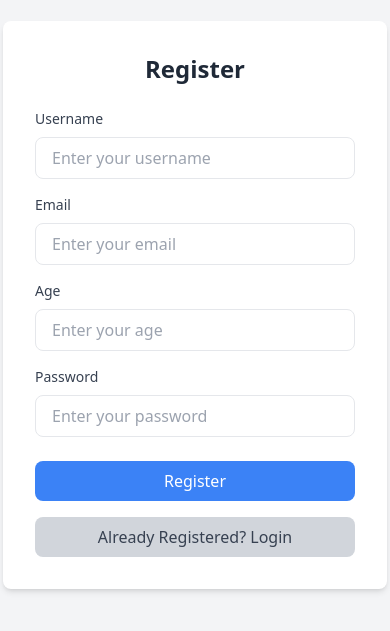
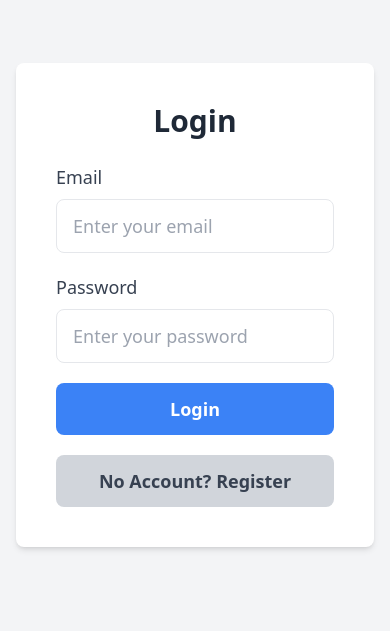
Before and after one commit to Mohammed-Faisal-L/mern_stack_project, a React (Create React App) app in the folder client/: page / in a window 390 px wide. Shown: the part 117-748 px from the top of the page. Built offline with nearby package versions, Linux system fonts and the light colour scheme.

Commit message:
lazy loading, responsiveness, logout and table to cards

```diff
--- a/client/src/components/CreateUser.jsx
+++ b/client/src/components/CreateUser.jsx
@@ -30,9 +30,7 @@ const CreateUser = () => {
       const response = await axios.post(
         "http://localhost:7777/user/createUser",
         values,
-        {
-          withCredentials: true,
-        }
+        { withCredentials: true }
       );
       if (response.status === 200) {
         navigate("/getUsers");
@@ -43,23 +41,23 @@ const CreateUser = () => {
   };
 
   const formik = useFormik({
-    initialValues: initialValues,
-    validationSchema: validationSchema,
+    initialValues,
+    validationSchema,
     onSubmit: handleSubmit,
   });
 
   return (
-    <div className="min-h-screen flex items-center justify-center bg-gray-100">
-      <div className="w-full max-w-md bg-white p-8 rounded-lg shadow-md">
-        <h1 className="text-2xl font-bold mb-6 text-center text-gray-800">
+    <div className="min-h-screen flex items-center justify-center bg-gray-100 px-4 sm:px-6 lg:px-8">
+      <div className="w-full max-w-lg md:max-w-md lg:max-w-lg xl:max-w-xl bg-white p-6 sm:p-8 rounded-lg shadow-md">
+        <h1 className="text-3xl sm:text-4xl font-bold mb-6 text-center text-gray-800">
           Create User
         </h1>
 
-        <form onSubmit={formik.handleSubmit}>
-          <div className="mb-4">
+        <form onSubmit={formik.handleSubmit} className="space-y-5">
+          <div>
             <label
               htmlFor="name"
-              className="block text-sm font-medium text-gray-700 mb-1"
+              className="block text-lg font-medium text-gray-700"
             >
               Name
             </label>
@@ -67,7 +65,7 @@ const CreateUser = () => {
               type="text"
               id="name"
               name="name"
-              className="w-full px-4 py-2 border border-gray-300 rounded-md focus:outline-none focus:ring-2 focus:ring-blue-500 focus:border-blue-500"
+              className="w-full px-4 py-3 border border-gray-300 rounded-md focus:outline-none focus:ring-2 focus:ring-blue-500 focus:border-blue-500 text-lg"
               placeholder="Enter your name"
               value={formik.values.name}
               onChange={formik.handleChange}
@@ -80,10 +78,10 @@ const CreateUser = () => {
             )}
           </div>
 
-          <div className="mb-4">
+          <div>
             <label
               htmlFor="email"
-              className="block text-sm font-medium text-gray-700 mb-1"
+              className="block text-lg font-medium text-gray-700"
             >
               Email
             </label>
@@ -91,7 +89,7 @@ const CreateUser = () => {
               type="email"
               id="email"
               name="email"
-              className="w-full px-4 py-2 border border-gray-300 rounded-md focus:outline-none focus:ring-2 focus:ring-blue-500 focus:border-blue-500"
+              className="w-full px-4 py-3 border border-gray-300 rounded-md focus:outline-none focus:ring-2 focus:ring-blue-500 focus:border-blue-500 text-lg"
               placeholder="Enter your email"
               value={formik.values.email}
               onChange={formik.handleChange}
@@ -104,10 +102,10 @@ const CreateUser = () => {
             )}
           </div>
 
-          <div className="mb-4">
+          <div>
             <label
               htmlFor="age"
-              className="block text-sm font-medium text-gray-700 mb-1"
+              className="block text-lg font-medium text-gray-700"
             >
               Age
             </label>
@@ -115,7 +113,7 @@ const CreateUser = () => {
               type="number"
               id="age"
               name="age"
-              className="w-full px-4 py-2 border border-gray-300 rounded-md focus:outline-none focus:ring-2 focus:ring-blue-500 focus:border-blue-500"
+              className="w-full px-4 py-3 border border-gray-300 rounded-md focus:outline-none focus:ring-2 focus:ring-blue-500 focus:border-blue-500 text-lg"
               placeholder="Enter your age"
               value={formik.values.age}
               onChange={formik.handleChange}
@@ -132,7 +130,7 @@ const CreateUser = () => {
             <button
               type="submit"
               disabled={formik.isSubmitting}
-              className="w-full bg-blue-500 text-white font-medium py-2 px-4 rounded-md hover:bg-blue-600 focus:outline-none focus:ring-2 focus:ring-blue-500 focus:ring-offset-2"
+              className="w-full bg-blue-500 text-white text-lg font-semibold py-3 px-4 rounded-md hover:bg-blue-600 focus:outline-none focus:ring-2 focus:ring-blue-500 focus:ring-offset-2"
             >
               {formik.isSubmitting ? "Submitting..." : "Create User"}
             </button>
--- a/client/src/components/Login.jsx
+++ b/client/src/components/Login.jsx
@@ -44,17 +44,17 @@ const Login = () => {
   });
 
   return (
-    <div className="flex justify-center items-center min-h-screen bg-gray-100">
-      <div className="bg-white p-8 rounded-lg shadow-md w-full max-w-sm">
-        <h2 className="text-2xl font-semibold text-center text-gray-800 mb-6">
+    <div className="flex justify-center items-center min-h-screen bg-gray-100 px-4 sm:px-6 lg:px-8">
+      <div className="bg-white p-10 rounded-lg shadow-md w-full max-w-sm sm:max-w-md lg:max-w-lg">
+        <h2 className="text-3xl sm:text-4xl font-bold text-center text-gray-800 mb-6">
           Login
         </h2>
 
-        <form onSubmit={formik.handleSubmit}>
-          <div className="mb-4">
+        <form onSubmit={formik.handleSubmit} className="space-y-5">
+          <div>
             <label
               htmlFor="email"
-              className="block text-sm font-medium text-gray-700 mb-2"
+              className="block text-lg font-medium text-gray-700 mb-2"
             >
               Email
             </label>
@@ -62,7 +62,7 @@ const Login = () => {
               type="email"
               id="email"
               name="email"
-              className="w-full px-4 py-2 border rounded-lg focus:outline-none focus:ring focus:ring-blue-300"
+              className="w-full px-4 py-3 border rounded-lg focus:outline-none focus:ring-2 focus:ring-blue-500 text-lg"
               placeholder="Enter your email"
               value={formik.values.email}
               onChange={formik.handleChange}
@@ -75,10 +75,10 @@ const Login = () => {
             )}
           </div>
 
-          <div className="mb-6">
+          <div>
             <label
               htmlFor="password"
-              className="block text-sm font-medium text-gray-700 mb-2"
+              className="block text-lg font-medium text-gray-700 mb-2"
             >
               Password
             </label>
@@ -86,7 +86,7 @@ const Login = () => {
               type="password"
               id="password"
               name="password"
-              className="w-full px-4 py-2 border rounded-lg focus:outline-none focus:ring focus:ring-blue-300"
+              className="w-full px-4 py-3 border rounded-lg focus:outline-none focus:ring-2 focus:ring-blue-500 text-lg"
               placeholder="Enter your password"
               value={formik.values.password}
               onChange={formik.handleChange}
@@ -102,9 +102,17 @@ const Login = () => {
           <button
             type="submit"
             disabled={formik.isSubmitting}
-            className="w-full bg-blue-500 text-white py-2 px-4 rounded-lg hover:bg-blue-600 transition"
+            className="w-full bg-blue-500 text-white text-lg font-semibold py-3 px-4 rounded-lg hover:bg-blue-600 focus:outline-none focus:ring-2 focus:ring-blue-500"
           >
             {formik.isSubmitting ? "Logging in..." : "Login"}
+          </button>
+
+          <button
+            type="button"
+            onClick={() => navigate("/register")}
+            className="w-full mt-4 bg-gray-300 text-gray-700 text-lg font-semibold py-3 px-4 rounded-lg hover:bg-gray-400 focus:outline-none focus:ring-2 focus:ring-gray-400"
+          >
+            No Account? Register
           </button>
         </form>
       </div>
--- a/client/src/components/Register.jsx
+++ b/client/src/components/Register.jsx
@@ -51,19 +51,19 @@ const Register = () => {
   });
 
   return (
-    <div className="flex justify-center items-center min-h-screen bg-gray-100">
+    <div className="flex justify-center items-center min-h-screen bg-gray-100 px-4 sm:px-6 lg:px-8">
       <form
         onSubmit={formik.handleSubmit}
-        className="bg-white p-8 rounded-lg shadow-md w-full max-w-sm"
+        className="bg-white p-10 rounded-lg shadow-md w-full max-w-sm sm:max-w-md lg:max-w-lg"
       >
-        <h2 className="text-2xl font-semibold text-center text-gray-800 mb-6">
+        <h2 className="text-3xl sm:text-4xl font-bold text-center text-gray-800 mb-6">
           Register
         </h2>
 
         <div className="mb-4">
           <label
             htmlFor="username"
-            className="block text-sm font-medium text-gray-700 mb-2"
+            className="block text-lg font-medium text-gray-700 mb-2"
           >
             Username
           </label>
@@ -71,7 +71,7 @@ const Register = () => {
             type="text"
             id="username"
             name="username"
-            className="w-full px-4 py-2 border rounded-lg focus:outline-none focus:ring focus:ring-blue-300"
+            className="w-full px-4 py-3 border rounded-lg focus:outline-none focus:ring-2 focus:ring-blue-500 text-lg"
             placeholder="Enter your username"
             value={formik.values.username}
             onChange={formik.handleChange}
@@ -87,7 +87,7 @@ const Register = () => {
         <div className="mb-4">
           <label
             htmlFor="email"
-            className="block text-sm font-medium text-gray-700 mb-2"
+            className="block text-lg font-medium text-gray-700 mb-2"
           >
             Email
           </label>
@@ -95,7 +95,7 @@ const Register = () => {
             type="email"
             id="email"
             name="email"
-            className="w-full px-4 py-2 border rounded-lg focus:outline-none focus:ring focus:ring-blue-300"
+            className="w-full px-4 py-3 border rounded-lg focus:outline-none focus:ring-2 focus:ring-blue-500 text-lg"
             placeholder="Enter your email"
             value={formik.values.email}
             onChange={formik.handleChange}
@@ -111,7 +111,7 @@ const Register = () => {
         <div className="mb-4">
           <label
             htmlFor="age"
-            className="block text-sm font-medium text-gray-700 mb-2"
+            className="block text-lg font-medium text-gray-700 mb-2"
           >
             Age
           </label>
@@ -119,7 +119,7 @@ const Register = () => {
             type="number"
             id="age"
             name="age"
-            className="w-full px-4 py-2 border rounded-lg focus:outline-none focus:ring focus:ring-blue-300"
+            className="w-full px-4 py-3 border rounded-lg focus:outline-none focus:ring-2 focus:ring-blue-500 text-lg"
             placeholder="Enter your age"
             value={formik.values.age}
             onChange={formik.handleChange}
@@ -133,7 +133,7 @@ const Register = () => {
         <div className="mb-6">
           <label
             htmlFor="password"
-            className="block text-sm font-medium text-gray-700 mb-2"
+            className="block text-lg font-medium text-gray-700 mb-2"
           >
             Password
           </label>
@@ -141,7 +141,7 @@ const Register = () => {
             type="password"
             id="password"
             name="password"
-            className="w-full px-4 py-2 border rounded-lg focus:outline-none focus:ring focus:ring-blue-300"
+            className="w-full px-4 py-3 border rounded-lg focus:outline-none focus:ring-2 focus:ring-blue-500 text-lg"
             placeholder="Enter your password"
             value={formik.values.password}
             onChange={formik.handleChange}
@@ -157,17 +157,9 @@ const Register = () => {
         <button
           type="submit"
           disabled={formik.isSubmitting}
-          className="w-full bg-blue-500 text-white py-2 px-4 rounded-lg hover:bg-blue-600 transition"
+          className="w-full bg-blue-500 text-white text-lg font-semibold py-3 px-4 rounded-lg hover:bg-blue-600 focus:outline-none focus:ring-2 focus:ring-blue-500"
         >
           {formik.isSubmitting ? "Submitting..." : "Register"}
-        </button>
-
-        <button
-          type="button"
-          onClick={() => navigate("/login")}
-          className="w-full mt-4 bg-gray-300 text-gray-700 py-2 px-4 rounded-lg hover:bg-gray-400 transition"
-        >
-          Already Registered? Login
         </button>
       </form>
     </div>
--- a/client/src/components/UpdateUser.jsx
+++ b/client/src/components/UpdateUser.jsx
@@ -65,7 +65,7 @@ const UpdateUser = () => {
     initialValues: initialValues || { name: "", email: "", age: "" },
     validationSchema,
     onSubmit: handleSubmit,
-    enableReinitialize: true, // Ensures form updates when initialValues change
+    enableReinitialize: true,
   });
 
   if (!initialValues) {
@@ -75,19 +75,19 @@ const UpdateUser = () => {
   }
 
   return (
-    <div className="min-h-screen flex items-center justify-center bg-gray-100">
+    <div className="min-h-screen flex items-center justify-center bg-gray-100 px-4 sm:px-6 lg:px-8">
       <form
         onSubmit={formik.handleSubmit}
-        className="w-full max-w-md bg-white p-8 rounded-lg shadow-md"
+        className="w-full max-w-sm sm:max-w-md lg:max-w-lg bg-white p-10 rounded-lg shadow-md"
       >
-        <h1 className="text-2xl font-bold mb-6 text-center text-gray-800">
+        <h1 className="text-3xl sm:text-4xl font-bold mb-6 text-center text-gray-800">
           Update User
         </h1>
 
         <div className="mb-4">
           <label
             htmlFor="name"
-            className="block text-sm font-medium text-gray-700 mb-1"
+            className="block text-lg font-medium text-gray-700 mb-1"
           >
             Name
           </label>
@@ -95,7 +95,7 @@ const UpdateUser = () => {
             type="text"
             id="name"
             name="name"
-            className="w-full px-4 py-2 border border-gray-300 rounded-md focus:outline-none focus:ring-2 focus:ring-blue-500 focus:border-blue-500"
+            className="w-full px-4 py-3 border border-gray-300 rounded-md focus:outline-none focus:ring-2 focus:ring-blue-500 text-lg"
             placeholder="Enter your name"
             {...formik.getFieldProps("name")}
           />
@@ -109,7 +109,7 @@ const UpdateUser = () => {
         <div className="mb-4">
           <label
             htmlFor="email"
-            className="block text-sm font-medium text-gray-700 mb-1"
+            className="block text-lg font-medium text-gray-700 mb-1"
           >
             Email
           </label>
@@ -117,7 +117,7 @@ const UpdateUser = () => {
             type="email"
             id="email"
             name="email"
-            className="w-full px-4 py-2 border border-gray-300 rounded-md focus:outline-none focus:ring-2 focus:ring-blue-500 focus:border-blue-500"
+            className="w-full px-4 py-3 border border-gray-300 rounded-md focus:outline-none focus:ring-2 focus:ring-blue-500 text-lg"
             placeholder="Enter your email"
             {...formik.getFieldProps("email")}
           />
@@ -131,7 +131,7 @@ const UpdateUser = () => {
         <div className="mb-4">
           <label
             htmlFor="age"
-            className="block text-sm font-medium text-gray-700 mb-1"
+            className="block text-lg font-medium text-gray-700 mb-1"
           >
             Age
           </label>
@@ -139,7 +139,7 @@ const UpdateUser = () => {
             type="number"
             id="age"
             name="age"
-            className="w-full px-4 py-2 border border-gray-300 rounded-md focus:outline-none focus:ring-2 focus:ring-blue-500 focus:border-blue-500"
+            className="w-full px-4 py-3 border border-gray-300 rounded-md focus:outline-none focus:ring-2 focus:ring-blue-500 text-lg"
             placeholder="Enter your age"
             {...formik.getFieldProps("age")}
           />
@@ -151,7 +151,7 @@ const UpdateUser = () => {
         <button
           type="submit"
           disabled={formik.isSubmitting}
-          className="w-full bg-blue-500 text-white font-medium py-2 px-4 rounded-md hover:bg-blue-600 focus:outline-none focus:ring-2 focus:ring-blue-500 focus:ring-offset-2"
+          className="w-full bg-blue-500 text-white text-lg font-semibold py-3 px-4 rounded-md hover:bg-blue-600 focus:outline-none focus:ring-2 focus:ring-blue-500"
         >
           {formik.isSubmitting ? "Updating..." : "Update"}
         </button>
--- a/client/src/components/Users.jsx
+++ b/client/src/components/Users.jsx
@@ -11,7 +11,6 @@ const Users = () => {
       const response = await axios.get("http://localhost:7777/user/getUsers", {
         withCredentials: true,
       });
-
       if (response) {
         setUsers(response.data);
       }
@@ -32,7 +31,6 @@ const Users = () => {
           withCredentials: true,
         }
       );
-
       if (response.status === 200) {
         fetchUsers();
       }
@@ -41,66 +39,64 @@ const Users = () => {
     }
   };
 
+  const handleLogout = async () => {
+    try {
+      const response = await axios.post("http://localhost:7777/logout", {
+        withCredentials: true,
+      });
+      if (response.status === 200) {
+        navigate("/");
+      }
+    } catch (error) {
+      console.error("Error logging out:", error);
+    }
+  };
+
   return (
-    <div className="min-h-screen bg-gray-100 flex flex-col items-center py-8">
-      <div className="w-full max-w-5xl bg-white p-6 rounded-lg shadow-md">
-        <div className="flex justify-end mb-4">
+    <div className="min-h-screen bg-gray-100 flex flex-col items-center py-8 px-4 sm:px-6 lg:px-8">
+      <div className="w-full max-w-7xl bg-white p-6 rounded-lg shadow-md">
+        <div className="flex justify-between items-center mb-6">
           <button
             onClick={() => navigate("/createUser")}
-            className="bg-blue-500 text-white font-medium py-2 px-4 rounded-md hover:bg-blue-600 focus:outline-none focus:ring-2 focus:ring-blue-500 focus:ring-offset-2"
+            className="bg-blue-500 text-white font-medium py-2 px-4 rounded-md hover:bg-blue-600"
           >
             Add +
           </button>
+          <button
+            onClick={handleLogout}
+            className="bg-red-500 text-white font-medium py-2 px-4 rounded-md hover:bg-red-600"
+          >
+            Logout
+          </button>
         </div>
 
-        <div className="overflow-x-auto">
-          <table className="table-auto w-full border-collapse border border-gray-300">
-            <thead>
-              <tr className="bg-gray-100">
-                <th className="border border-gray-300 px-4 py-2 text-left">
-                  Name
-                </th>
-                <th className="border border-gray-300 px-4 py-2 text-left">
-                  Email
-                </th>
-                <th className="border border-gray-300 px-4 py-2 text-left">
-                  Age
-                </th>
-                <th className="border border-gray-300 px-4 py-2 text-left">
-                  Actions
-                </th>
-              </tr>
-            </thead>
-            <tbody>
-              {users.map((user, index) => (
-                <tr key={`${user._id}${index}`}>
-                  <td className="border border-gray-300 px-4 py-2">
+        <div className="grid grid-cols-1 sm:grid-cols-2 md:grid-cols-3 lg:grid-cols-4 gap-6">
+          {users.map((user) => (
+            <div
+              key={user._id}
+              className="bg-white p-4 rounded-lg shadow-lg border border-gray-200"
+            >
+              <h2 className="text-xl font-semibold text-gray-800">
                 {user.name}
-                  </td>
-                  <td className="border border-gray-300 px-4 py-2">
-                    {user.email}
-                  </td>
-                  <td className="border border-gray-300 px-4 py-2">
-                    {user.age}
-                  </td>
-                  <td className="border border-gray-300 px-4 py-2">
+              </h2>
+              <p className="text-gray-600">Email: {user.email}</p>
+              <p className="text-gray-600">Age: {user.age}</p>
+              <div className="flex justify-between mt-4">
                 <button
                   onClick={() => navigate(`/updateUser/${user._id}`)}
-                      className="bg-green-500 text-white font-medium py-1 px-3 rounded-md mr-2 hover:bg-green-600"
+                  className="bg-green-500 text-white py-1 px-3 rounded-md hover:bg-green-600"
                 >
                   Edit
                 </button>
                 <button
                   onClick={() => deleteUser(user._id)}
-                      className="bg-red-500 text-white font-medium py-1 px-3 rounded-md hover:bg-red-600"
+                  className="bg-red-500 text-white py-1 px-3 rounded-md hover:bg-red-600"
                 >
                   Delete
                 </button>
-                  </td>
-                </tr>
+              </div>
+            </div>
           ))}
-            </tbody>
-          </table>
         </div>
       </div>
     </div>
```
Also changed, not shown: client/src/components/Loading.jsx (added, +12 -0 lines), client/src/index.js (+32 -9 lines), 1 other file (tests, documents, lock files or other folders). Lines whose indentation alone changed are shown as unchanged.
